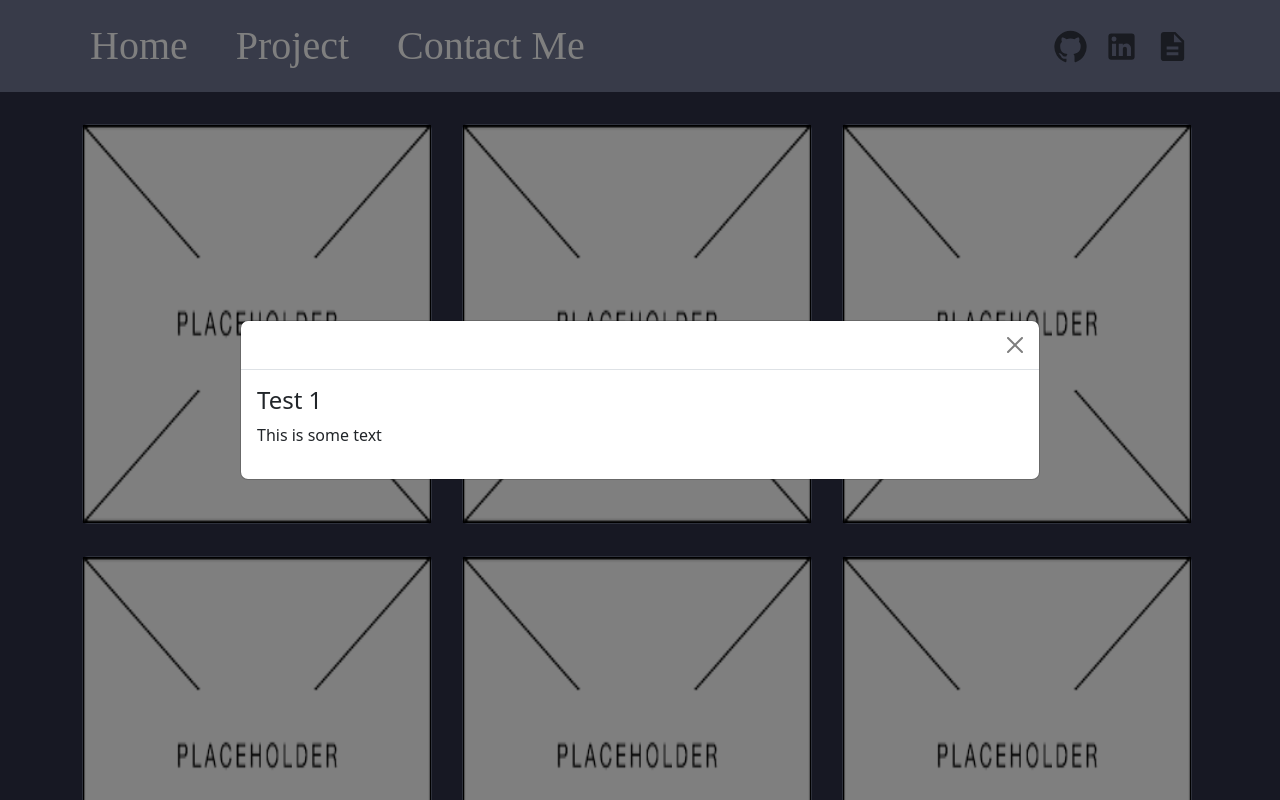
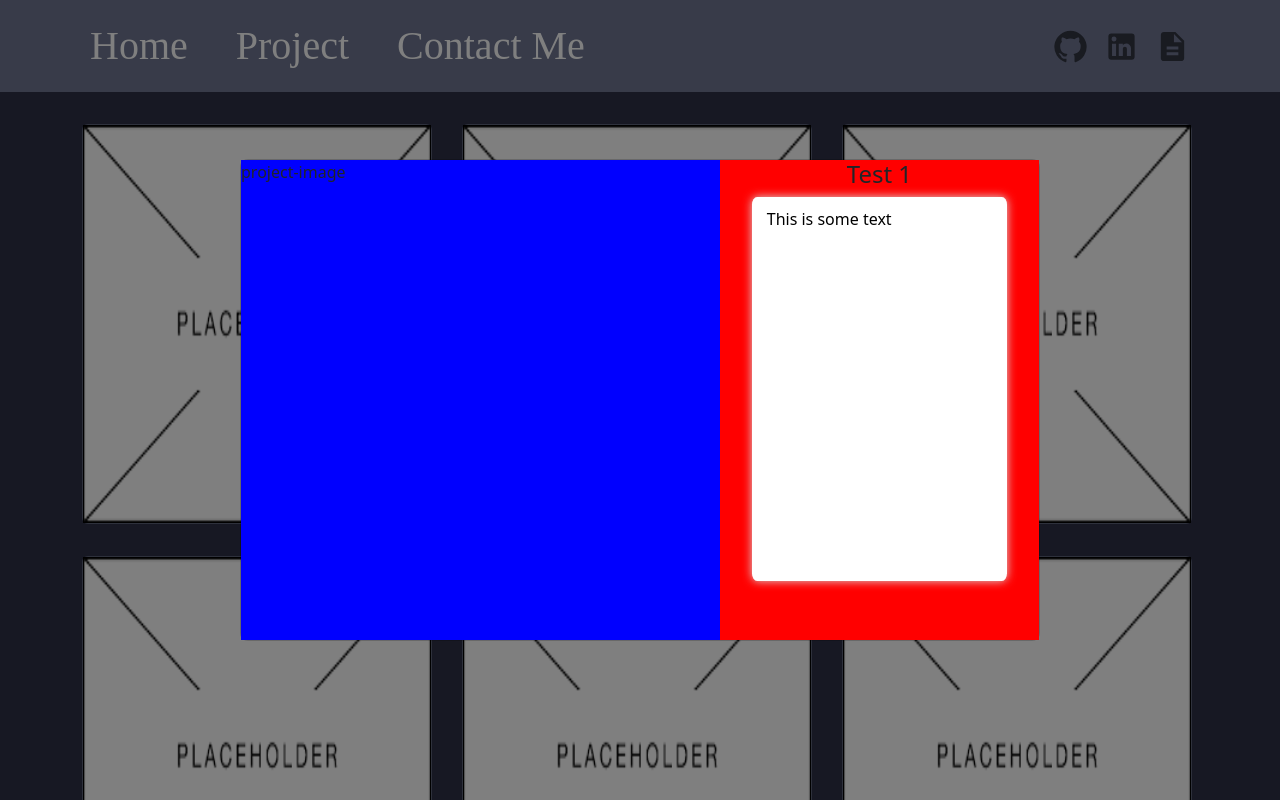
Before and after one commit to Typical-Joey/portfolio-2.0, a React (Create React App) app: page /projects in a window 1280 px wide. Both pictures are taken after a click on the element 257 px from the left and 324 px from the top of the page. Shown: the top 800 px of the page. Built offline with nearby package versions, Linux system fonts and the light colour scheme; a web font is replaced by a local one.

Commit message:
App:  Centered items in right modal div

```diff
--- a/src/ProjectModal/projectModal.css
+++ b/src/ProjectModal/projectModal.css
@@ -0,0 +1,32 @@
+.modal-body-container {
+  padding: 0 !important;
+  background-color: #f5f5f5;
+  height: 30rem;
+}
+
+.left {
+  float: left;
+  background-color: blue;
+  width: 60%;
+  height: 100%;
+}
+
+.right {
+  float: right;
+  background-color: red;
+  width: 40%;
+  height: 100%;
+  display: flex;
+  flex-direction: column;
+  align-items: center;
+}
+
+.right textarea {
+  border: 0 solid #a0a0a0;
+  border-radius: 2%;
+  box-shadow: 0 0 10px #dadada;
+  padding: 10px 15px;
+  resize: none;
+  height: 80%;
+  width: 80%;
+}
--- a/src/ProjectModal/projectModal.jsx
+++ b/src/ProjectModal/projectModal.jsx
@@ -1,5 +1,6 @@
 import React from "react";
 import Modal from "react-bootstrap/Modal";
+import "./projectModal.css";
 
 export default function projectModal({ show, project, onHide }) {
   return (
@@ -9,11 +10,15 @@ export default function projectModal({ show, project, onHide }) {
       size="lg"
       aria-labelledby="contained-modal-title-vcenter"
       centered
+      className="modal-container"
     >
-      <Modal.Header closeButton />
-      <Modal.Body>
-        <h4>{project.title}</h4>
-        <p>{project.description}</p>
+      {/* <Modal.Header closeButton /> */}
+      <Modal.Body className="modal-body-container">
+        <div className="left">project-image</div>
+        <div className="right">
+          <h4>{project.title}</h4>
+          <textarea>{project.description}</textarea>
+        </div>
       </Modal.Body>
     </Modal>
   );
```
